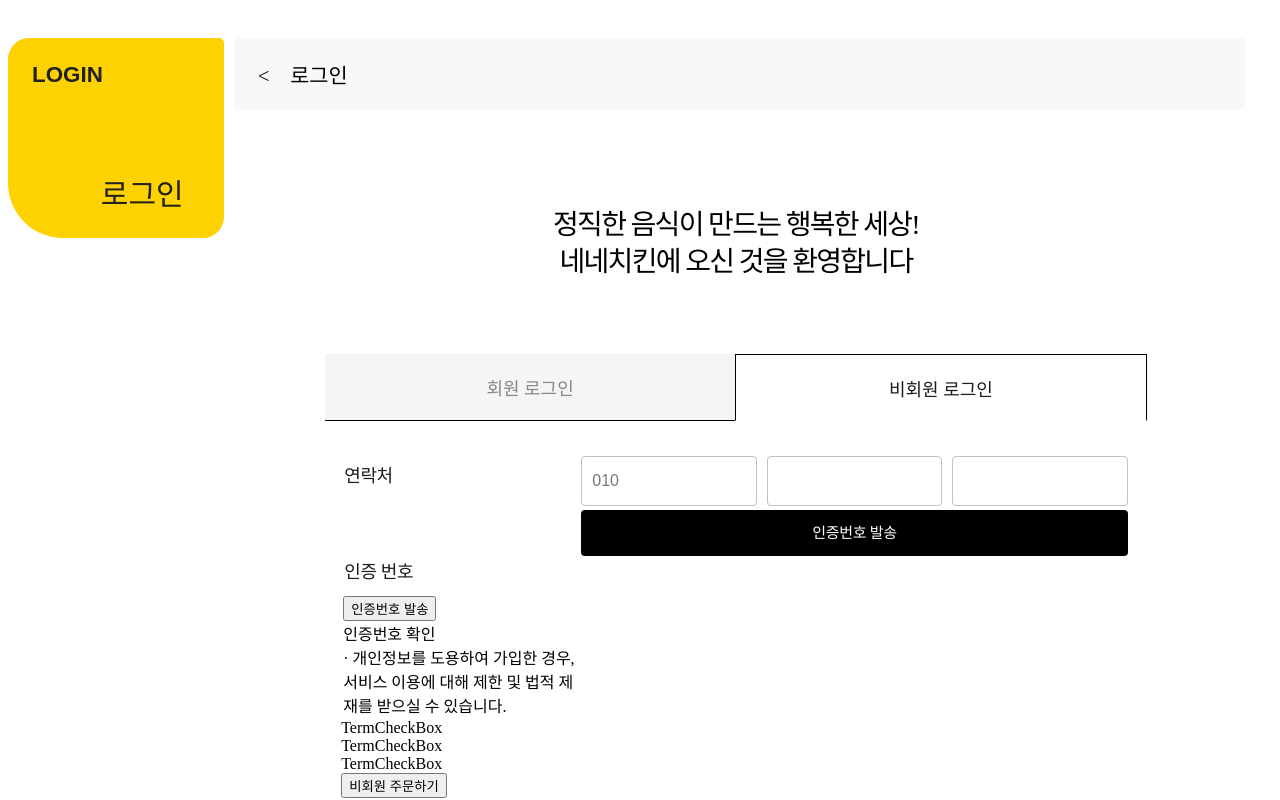
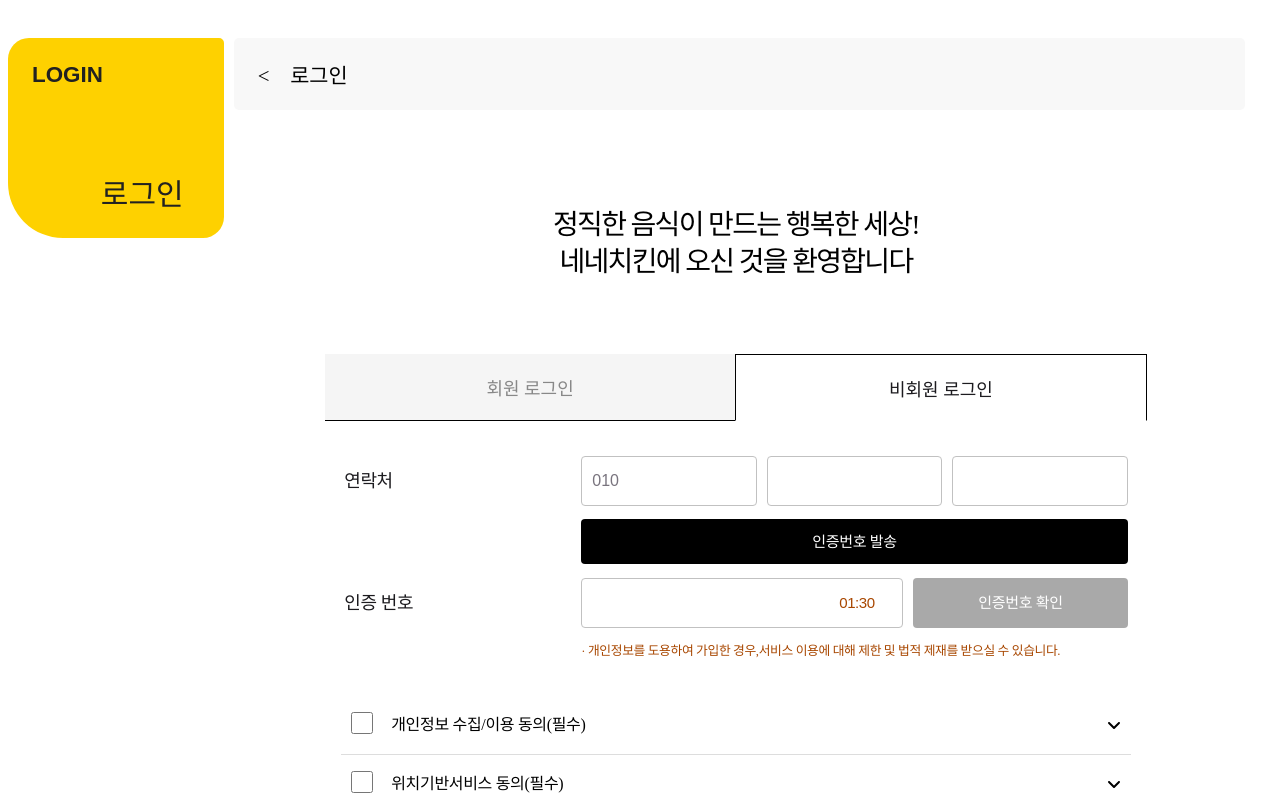
Before and after one commit to kimjiwon0450/project-nene-chicken, a React app: page / in a window 1280 px wide. Both pictures are taken after a click on the element "비회원 로그인". Shown: the top 800 px of the page. Built offline with nearby package versions, Linux system fonts and the light colour scheme; the HTML template or start-up script is replaced by a standard one.

Commit message:
비회원 로그인 컴포넌트 제작

```diff
--- a/src/login/component/view/LoginView.jsx
+++ b/src/login/component/view/LoginView.jsx
@@ -1,4 +1,4 @@
-import React, { useState } from 'react';
+import { useState } from 'react';
 import './LoginView.css';
 import MemberLogin from './member-login/MemberLogin';
 import NonMemberLogin from './guest-login/NonMemberLogin';
--- a/src/login/component/view/guest-login/GuestInputContents.css
+++ b/src/login/component/view/guest-login/GuestInputContents.css
@@ -11,7 +11,6 @@
   letter-spacing: -0.02em;
   color: #1c1b1f;
   vertical-align: middle;
-  padding-bottom: 10px;
 }
 
 .inputForm .flex {
@@ -35,6 +34,9 @@
   margin-right: 10px !important ;
 }
 
+.pb-10 {
+  padding-bottom: 10px !important;
+}
 .inputForm select {
   font-family: 'Poppins', 'Noto Sans KR', sans-serif;
   font-weight: 500;
@@ -59,4 +61,46 @@
   padding: 0.7rem 0;
   text-align: center;
   cursor: pointer;
+  margin-bottom: 10px;
 }
+
+.inputForm .guest-relative {
+  position: relative;
+  width: 60%;
+}
+
+.inputForm .timer-title {
+  position: absolute;
+  right: 8%;
+  top: 50%;
+  transform: translate(-8%, -50%);
+  font-weight: 400;
+  font-size: 0.94rem;
+  line-height: 20px;
+  letter-spacing: -0.03em;
+  color: #a84700;
+  font-family: 'Poppins', 'Noto Sans KR', sans-serif;
+}
+
+.inputForm .btn-confirmNum {
+  background: #a9a9a9;
+  border-radius: 4px;
+  color: #fff;
+  font-weight: 500;
+  font-size: 0.94rem;
+  line-height: 24px;
+  letter-spacing: -0.02em;
+  padding: 13px 0;
+  text-align: center;
+  cursor: pointer;
+  width: 40%;
+  padding: 13px 0;
+}
+
+.inputForm .info-title {
+  font-weight: 400;
+  font-size: 0.8rem;
+  line-height: 20px;
+  letter-spacing: -0.03em;
+  color: #a84700;
+}
--- a/src/login/component/view/guest-login/GuestInputContents.jsx
+++ b/src/login/component/view/guest-login/GuestInputContents.jsx
@@ -1,4 +1,3 @@
-import React from 'react';
 import './GuestInputContents.css';
 
 const GuestInputContents = () => {
@@ -6,8 +5,8 @@
     <table className='inputForm'>
       <tbody>
         <tr>
-          <td className='title'>연락처</td>
-          <td>
+          <td className='title pb-10'>연락처</td>
+          <td className='pb-10'>
             <div className='flex'>
               <select name='mobile0' id='mobile0' className='form-control mr-10'>
                 <option value='010'>010</option>
@@ -25,21 +24,29 @@
         <tr>
           <td className='title'></td>
           <td>
-            <div className='btnSubmitTel'>인증번호 발송</div>
+            <div className='btnSubmitTel pb-10'>인증번호 발송</div>
           </td>
         </tr>
         <tr>
-          <td className='title'>인증 번호</td>
-          <td>
-
+          <td className='title pb-10'>인증 번호</td>
+          <td className='pb-10'>
+            <div className='flex'>
+              <div className='guest-relative mr-10'>
+                <input type='text' className='form-control' maxLength={4} />
+                <span className='timer-title'>01:30</span>
+              </div>
+              <div className='btn-confirmNum pb-10'>인증번호 확인</div>
+            </div>
+          </td>
+        </tr>
+        <tr>
+          <td className='title pb-10'></td>
+          <td className='info-title'>
+            · 개인정보를 도용하여 가입한 경우,서비스 이용에 대해 제한 및 법적 제재를 받으실 수
+            있습니다.
           </td>
         </tr>
       </tbody>
-      <button>인증번호 발송</button>
-      <div>인증번호 확인</div>
-      <div>
-        · 개인정보를 도용하여 가입한 경우,서비스 이용에 대해 제한 및 법적 제재를 받으실 수 있습니다.
-      </div>
     </table>
   );
 };
--- a/src/login/component/view/guest-login/NonMemberLogin.css
+++ b/src/login/component/view/guest-login/NonMemberLogin.css
@@ -1,3 +1,35 @@
 .login-guest {
   padding: 2rem 1rem;
 }
+
+.term-check-wrap {
+  padding: 2rem 0;
+}
+
+.btn-guest {
+  display: flex;
+  flex-direction: column;
+  justify-content: center;
+  align-items: center;
+  padding: 0.9rem 24px;
+  background: #efba00;
+  border-radius: 100px;
+  color: #fff;
+  font-weight: 700;
+  font-size: 1.1rem;
+  line-height: 20px;
+  text-align: center;
+  letter-spacing: 0.1px;
+  margin-top: 14px;
+  cursor: pointer;
+}
+
+.guest-title {
+  font-weight: 500;
+  font-size: 1rem;
+  line-height: 18px;
+  text-align: center;
+  letter-spacing: -0.03em;
+  color: #575757;
+  margin-top: 15px;
+}
--- a/src/login/component/view/guest-login/NonMemberLogin.jsx
+++ b/src/login/component/view/guest-login/NonMemberLogin.jsx
@@ -1,4 +1,3 @@
-import React from 'react';
 import TermCheckBox from './TermCheckBox';
 import './NonMemberLogin.css';
 import GuestInputContents from './GuestInputContents';
@@ -7,13 +6,13 @@
   return (
     <div className='login-guest'>
       <GuestInputContents />
-      <div className='term-check'>
-        <TermCheckBox />
-        <TermCheckBox />
-        <TermCheckBox />
+      <div className='term-check-wrap'>
+        <TermCheckBox text={' 개인정보 수집/이용 동의(필수)'} isModal='1' />
+        <TermCheckBox text={' 위치기반서비스 동의(필수)'} isModal='1' />
+        <TermCheckBox text={' 본인은 14세 이상입니다.(필수)'} isModal='0' />
       </div>
-      <button>비회원 주문하기</button>
-      <p>비회원 주문 시 할인 혜택을 받을 수 없습니다.</p>
+      <div className='btn-guest'>비회원 주문하기</div>
+      <div className='guest-title'>비회원 주문 시 할인 혜택을 받을 수 없습니다.</div>
     </div>
   );
 };
--- /dev/null
+++ b/src/login/component/view/guest-login/TermCheckBox.css
@@ -0,0 +1,39 @@
+.term-check {
+  display: flex;
+  align-items: center;
+  padding: 1rem 10px;
+  border-bottom: 1px solid #ddd;
+}
+
+.R-check {
+  display: flex;
+  width: 100%;
+  position: relative;
+  font-family: 'Noto Sans KR';
+  font-style: normal;
+  font-weight: 500;
+  font-size: 1rem;
+  line-height: 26px;
+  letter-spacing: -0.02em;
+  color: #000000;
+}
+
+.R-check input[type='checkbox'] {
+  position: absolute;
+  left: 0;
+  top: 0px;
+  width: 22px;
+  height: 22px;
+  z-index: 1;
+  margin: 0;
+}
+
+.R-check .privacy {
+  position: relative;
+  margin: 0;
+  min-height: 18px;
+  vertical-align: middle;
+  word-break: break-all;
+  padding-left: 40px;
+  cursor: pointer;
+}
--- a/src/login/component/view/guest-login/TermCheckBox.jsx
+++ b/src/login/component/view/guest-login/TermCheckBox.jsx
@@ -1,7 +1,17 @@
-import React from 'react';
+import './TermCheckBox.css';
+import { FontAwesomeIcon } from '@fortawesome/react-fontawesome';
+import { faAngleDown } from '@fortawesome/free-solid-svg-icons';
 
-const TermCheckBox = () => {
-  return <div>TermCheckBox</div>;
+const TermCheckBox = ({ text, isModal }) => {
+  return (
+    <div className='term-check'>
+      <div className='R-check'>
+        <input type='checkbox' />
+        <div className='privacy'> {text} </div>
+      </div>
+      {isModal === '1' && <FontAwesomeIcon icon={faAngleDown} />}
+    </div>
+  );
 };
 
 export default TermCheckBox;
```
